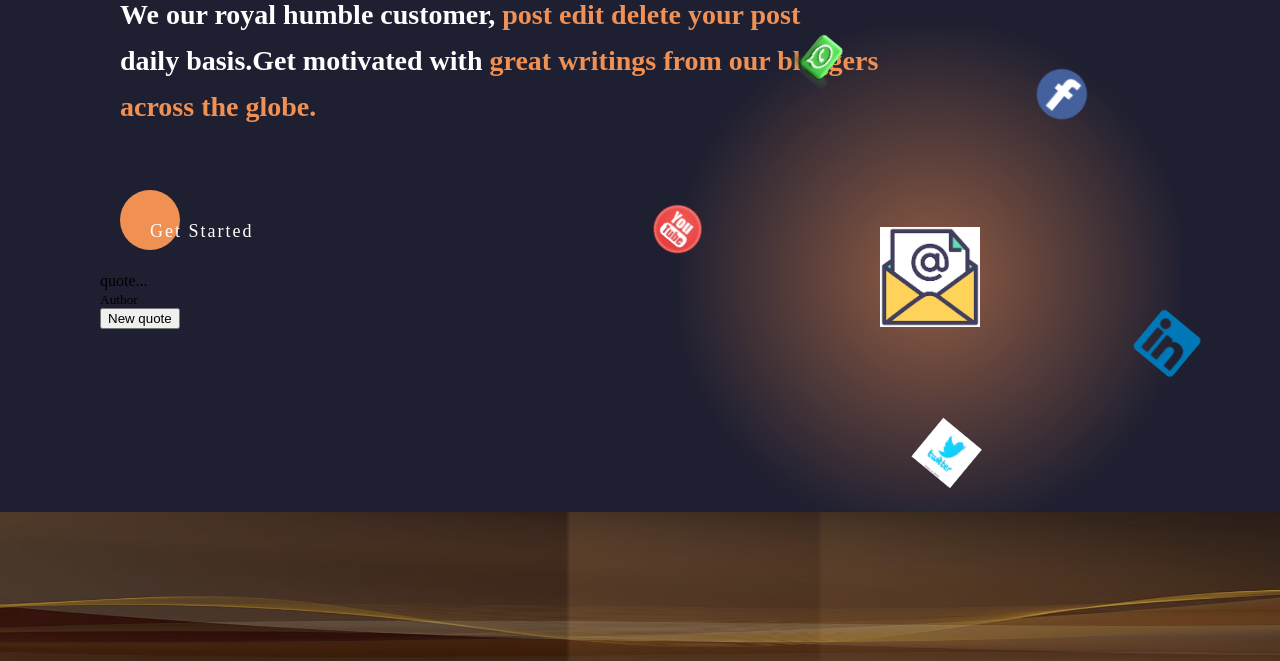
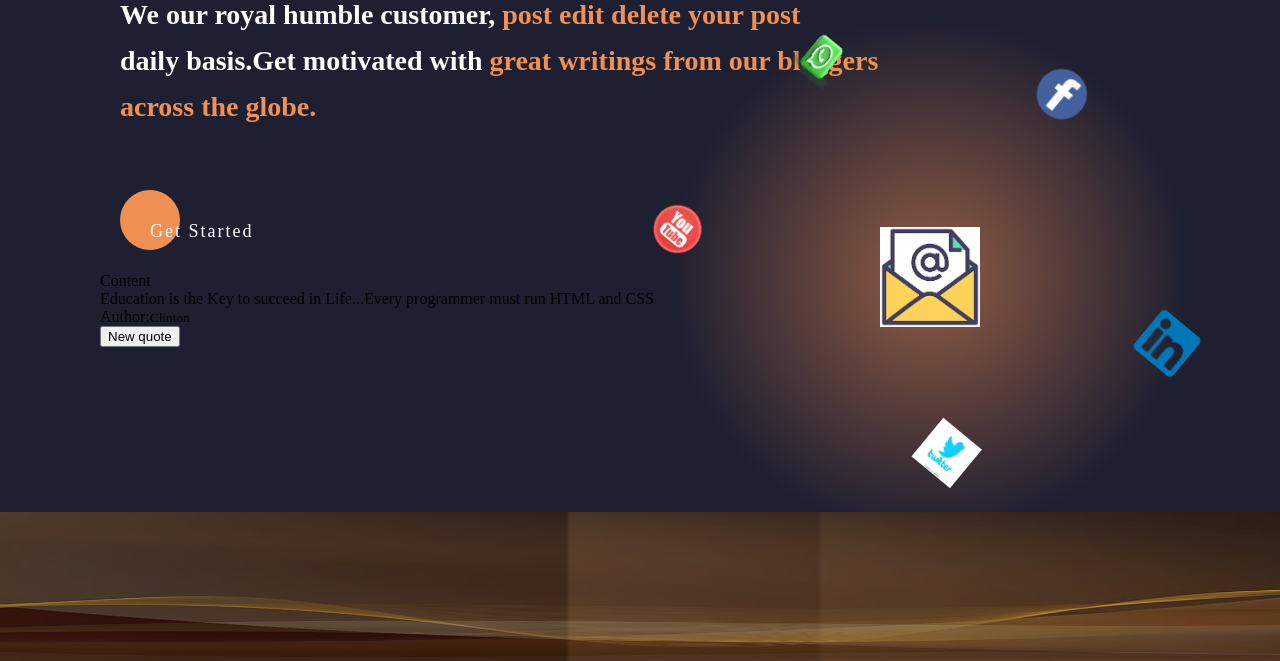
Before and after one commit to Kingsly62/Blogging-Flask, a Flask app: page / in a window 1280 px wide. Shown: the part 128-789 px from the top of the page. Run offline with Flask 2, Linux system fonts and the light colour scheme; some libraries are stand-ins or nearby versions.

Commit message:
add label to the random quotes

```diff
--- a/templates/home.html
+++ b/templates/home.html
@@ -42,10 +42,10 @@
         </div>
         <div class="container">
           <div class="quote-box">
-            <p id="quote">
-              quote...
-            </p>
-            <small id="author">Author</small>
+           <label for="content">Content <p id="quote">
+              Education is the Key to succeed in Life...Every programmer must run HTML and CSS
+            </p></label>
+            <label for="author">Author:<small id="author">Clinton</small></label>
           </div>
           <button onclick="getQuote()"  id="btn">New quote</button>
         </div>
```
